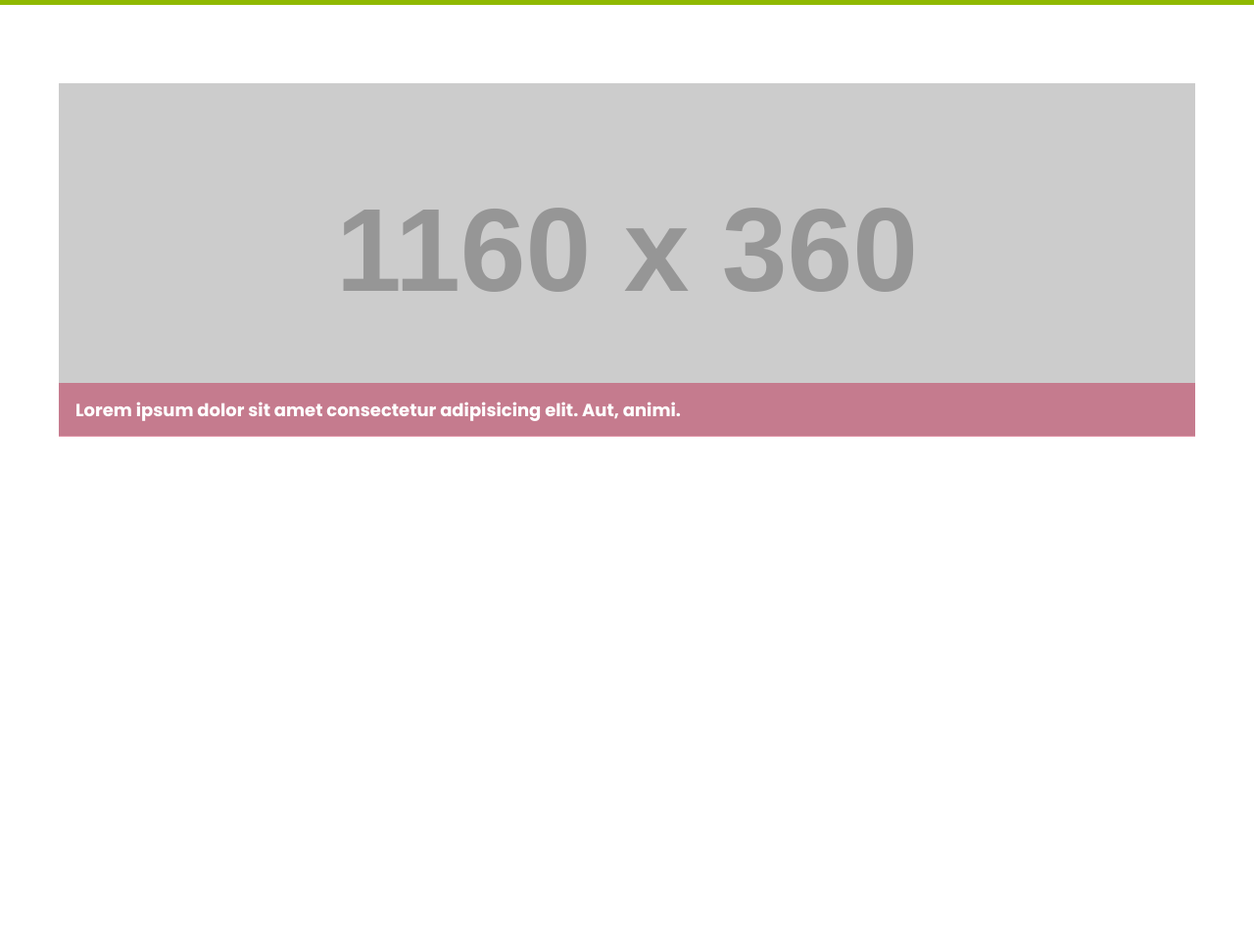
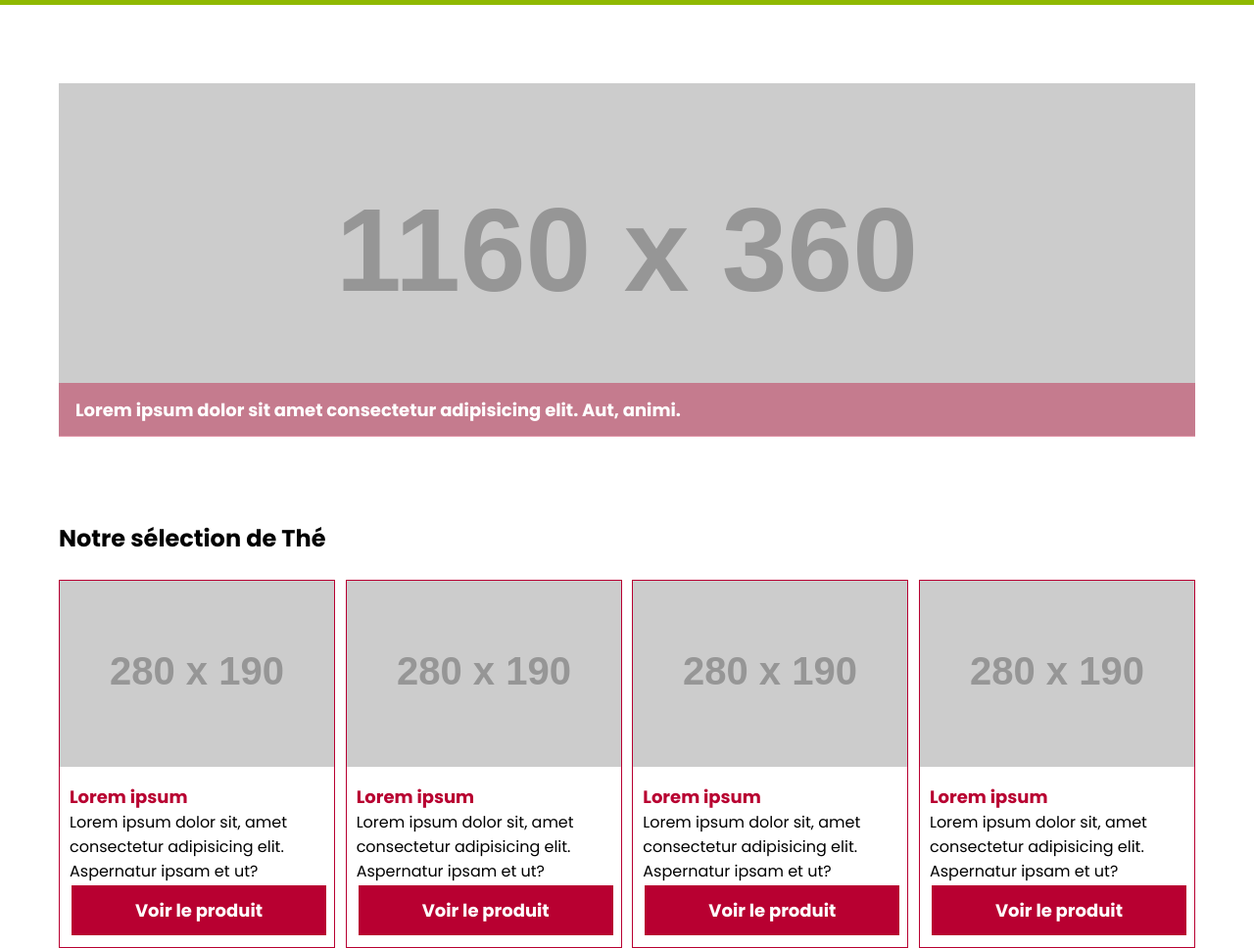
Before and after one commit to Tsuhak/le-royaume-du-the, a plain HTML site: page index.html in a window 1280 px wide. Shown: the part 80-1048 px from the top of the page at 98% size. Before the commit the page ends 800 px from the top, so only its background shows below. Drawn offline with Linux system fonts and the light colour scheme; placeholder pictures from the web are drawn by us.

Commit message:
Add section items

```diff
--- a/index.html
+++ b/index.html
@@ -15,15 +15,55 @@
     <header>
         <div>
             <h1><i class="fa-solid fa-leaf"></i> Le Royaume Du Thé</h1>
-            <a href="#"><i class="fa-solid fa-basket-shopping"></i> Panier</a>
+            <a href="#" class="btn"><i class="fa-solid fa-basket-shopping"></i> Panier</a>
         </div>
     </header>
 
-    <section class="main-image">
+    <section class="main_image">
         <img src='http://fakeimg.pl/1160x360?font=lobster' alt=''/>
         <div>
             <p>Lorem ipsum dolor sit amet consectetur adipisicing elit. Aut, animi.</p>
         </div>
     </section>
+
+    <section class="items">
+        <h2>Notre sélection de Thé</h2>
+
+        <div class="container_item">
+            <div class="item">
+                <img src='http://fakeimg.pl/280x190?font=lobster' alt=''/>
+                <div class="item_description">
+                    <h3>Lorem ipsum</h3>
+                    <p>Lorem ipsum dolor sit, amet consectetur adipisicing elit. Aspernatur ipsam et ut?</p>
+                    <a href="#" class="btn btn_red">Voir le produit</a>
+                </div>
+            </div>
+            <div class="item">
+                <img src='http://fakeimg.pl/280x190?font=lobster' alt=''/>
+                <div class="item_description">
+                    <h3>Lorem ipsum</h3>
+                    <p>Lorem ipsum dolor sit, amet consectetur adipisicing elit. Aspernatur ipsam et ut?</p>
+                    <a href="#" class="btn btn_red">Voir le produit</a>
+                </div>
+            </div>
+            <div class="item">
+                <img src='http://fakeimg.pl/280x190?font=lobster' alt=''/>
+                <div class="item_description">
+                    <h3>Lorem ipsum</h3>
+                    <p>Lorem ipsum dolor sit, amet consectetur adipisicing elit. Aspernatur ipsam et ut?</p>
+                    <a href="#" class="btn btn_red">Voir le produit</a>
+                </div>
+            </div>
+            <div class="item">
+                <img src='http://fakeimg.pl/280x190?font=lobster' alt=''/>
+                <div class="item_description">
+                    <h3>Lorem ipsum</h3>
+                    <p>Lorem ipsum dolor sit, amet consectetur adipisicing elit. Aspernatur ipsam et ut?</p>
+                    <a href="#" class="btn btn_red">Voir le produit</a>
+                </div>
+            </div>
+        </div>
+
+    </section>
 </body>
 </html>
--- a/style.css
+++ b/style.css
@@ -4,9 +4,27 @@
     font-family: 'Poppins', sans-serif;
 }
 
+h3 {
+    font-size: 18px;
+    color: #b80031;
+}
+
+.btn_red {
+    border: none;
+    background-color: #b80031;
+    color: #fff;
+    width: 236px;
+
+    text-align: center;
+}
+
+p {
+    font-size: 16px;
+}
+
 section {
     width: 1160px;
-    margin: 0 auto;
+    margin: 80px auto 0 auto;
 }
 
 header {
@@ -16,13 +34,14 @@ header {
     color: #fff;
 }
 
-header a {
+.btn {
     color: #fff;
     text-decoration: none;
     font-size: 18px;
     padding: 12px;
     border: 2px solid #fff;
     font-weight: bold;
+    display: block;
 }
 
 header a:hover {
@@ -42,12 +61,11 @@ header div {
     padding: 15px 0;
 }
 
-.main-image {
-    position: relative;
-    margin-top: 80px ;
+.main_image {
+    position: relative;    ;
 }
 
-.main-image div {
+.main_image div {
    background-color: rgba(184, 0, 49, 0.4);
    height: 55px;
    display: flex;
@@ -58,9 +76,24 @@ header div {
    width: 100%;
 }
 
-.main-image p {
+.main_image p {
     font-size: 18px;
     font-weight: bold;
     color: #fff;
     margin: 0 17px;
 }
+
+.item {
+    margin-top: 25px;
+    width: 280px;
+    border: 1px solid #b80031;
+}
+
+.item_description {
+    padding: 10px;
+}
+
+.container_item {
+    display: flex;
+    justify-content: space-between;
+}
```
